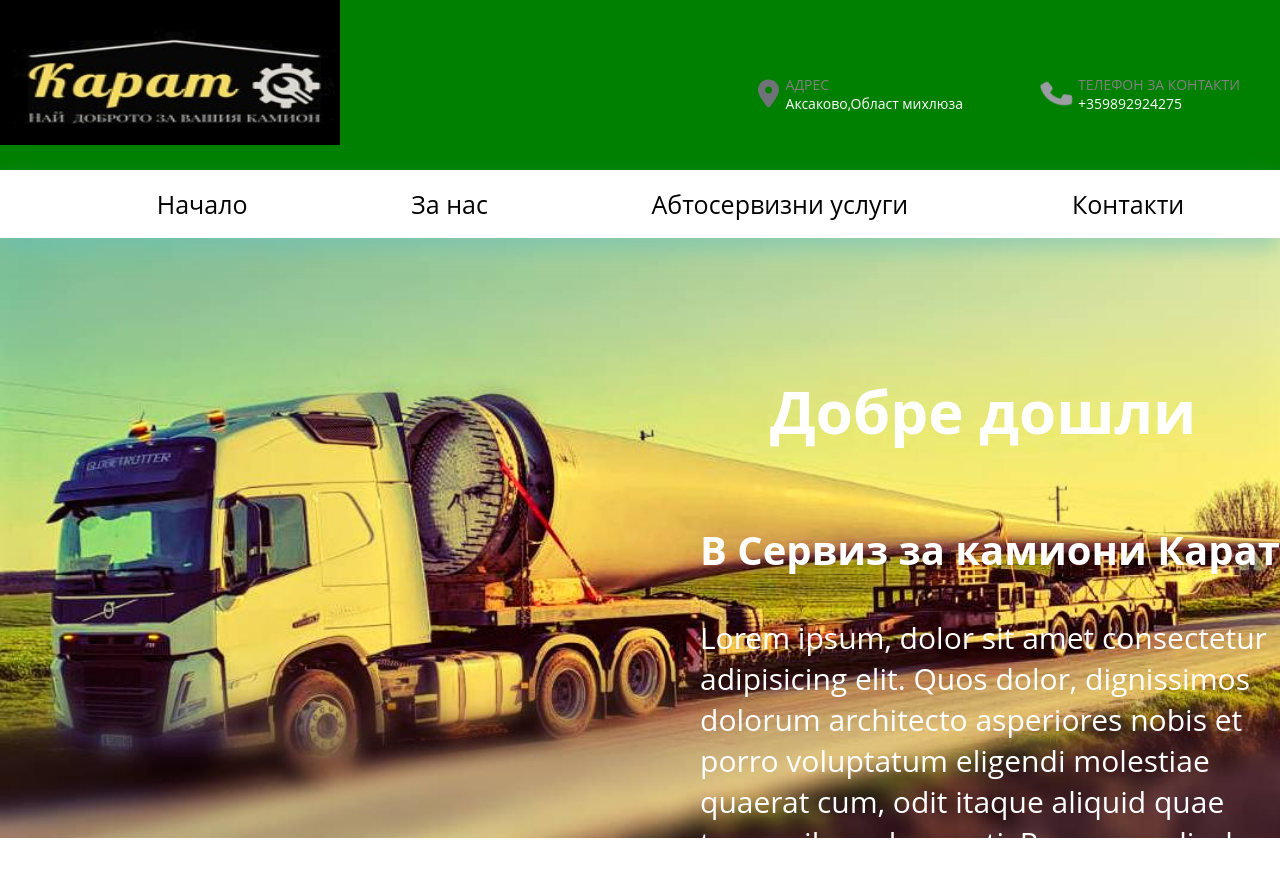
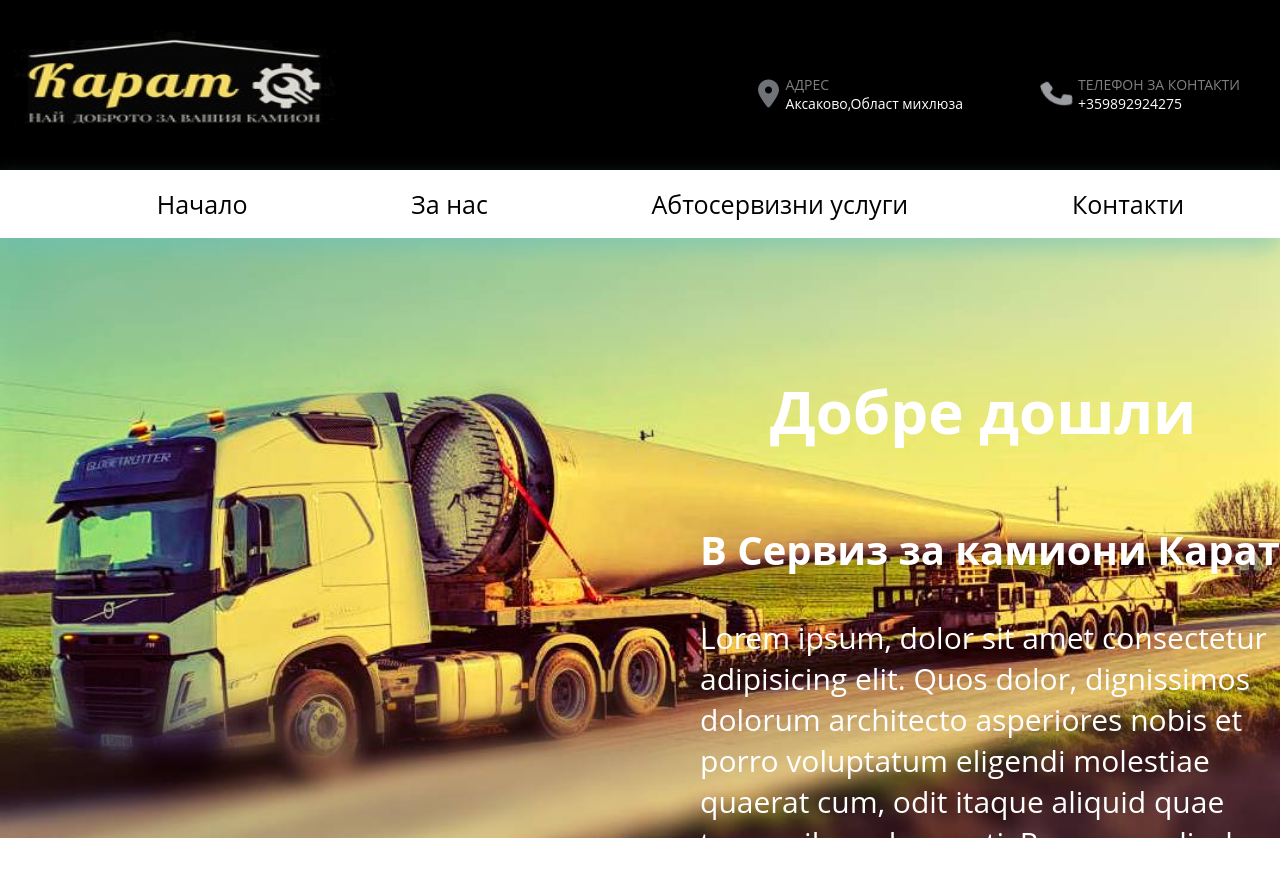
Before and after one commit to Dimitar1994/KaratSirvice, a plain HTML site: page index.html in a window 1280 px wide. Drawn offline with Linux system fonts and the light colour scheme.

Commit message:
You message

```diff
--- a/sass/style.scss
+++ b/sass/style.scss
@@ -27,7 +27,7 @@ header {
     top: 0;
     left: 0;
     right: 0;
-    background: green;
+    background: #000000;
     padding: 35px 0;
 
     .main-log {
```
Also changed, not shown: css/style.css.
